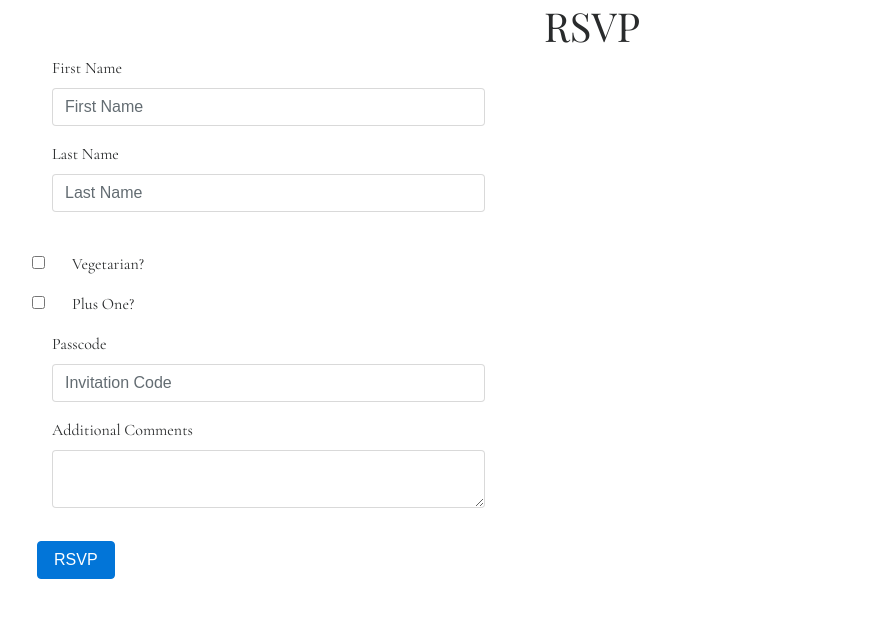
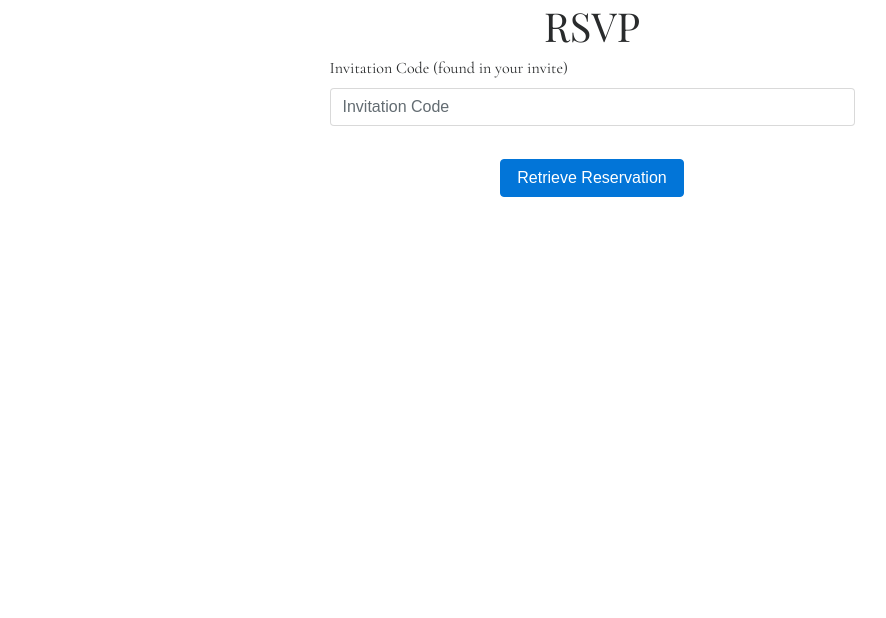
Before and after one commit to davliu/wedding, a Flask app: page /rsvp in a window 1280 px wide. Shown: the part 56-674 px from the top of the page, without its empty margins (48-934 px from the left). Run offline with Flask 2, Linux system fonts and the light colour scheme; some libraries are stand-ins or nearby versions.

Commit message:
make rsvp 2 step process and remove invitee name inputs

```diff
--- a/app/pages/controllers.py
+++ b/app/pages/controllers.py
@@ -1,8 +1,10 @@
 # -*- coding: utf-8 -*-
 
-from flask import Blueprint, render_template, request, flash, redirect, url_for
+import copy
 
-from app.pages.forms import RSVPForm
+from flask import Blueprint, render_template, request, flash, redirect, url_for, session
+
+from app.pages.forms import RSVPForm, RSVPUpdateForm
 from app.pages.rsvp_models import RSVP
 
 bp = Blueprint("pages", __name__)
@@ -21,11 +23,39 @@ def event():
 
 @bp.route("/rsvp", methods=["GET", "POST"])
 def rsvp():
+    session.pop("invite", None)
+    form = RSVPForm()
     if request.method == "POST":
-        form = RSVPForm()
-        if form.validate_on_submit() and RSVP.reserve(form):
-            flash("Thank you for registering!")
-            return redirect(url_for("pages.index"))
+        if form.validate_on_submit():
+            invite = RSVP.validate_invitation_code(form)
+            if invite:
+                session["invite"] = invite
+                return redirect(url_for("pages.rsvp_update"))
     else:
         form = RSVPForm()
     return render_template("pages/rsvp.html", form=form)
+
+@bp.route("/rsvp/update", methods=["GET", "POST"])
+def rsvp_update():
+    invite = session.get("invite")
+    if not invite:
+        if request.method == "POST":
+            flash("Session expired. Please try again!")
+        return redirect(url_for("pages.rsvp"))
+
+    # Populate form fields
+    form = RSVPUpdateForm()
+    for k, v in invite.iteritems():
+        try:
+            if not getattr(form, k).data:
+                getattr(form, k).data = v
+        except:
+            pass
+
+    return_invite = copy.copy(invite)
+    return_invite.pop("row", None)
+    if request.method == "POST" and form.validate_on_submit() and RSVP.reserve(form, invite):
+        session.pop("invite", None)
+        flash("Thank you for registering!")
+        return redirect(url_for("pages.index"))
+    return render_template("pages/rsvp_update.html", form=form, invite=return_invite)
--- a/app/pages/forms.py
+++ b/app/pages/forms.py
@@ -5,24 +5,28 @@ from wtforms import StringField, BooleanField, TextAreaField
 from wtforms.validators import DataRequired, Regexp, length
 
 class RSVPForm(FlaskForm):
-    first_name = StringField(
-        "First Name",
+    invitation_code = StringField(
+        "Invitation Code (found in your invite)",
         validators=[
-            DataRequired(message="Your first name is required"),
-            Regexp(r"^[A-z \d\']*$", message="No special characters allowed"),
-            length(max=100),
+            DataRequired(message="Enter the invitation code included in your invite"),
+            Regexp(r"^[A-z0-9]+$", message="No special characters allowed"),
+            length(max=4),
         ],
-        render_kw={"placeholder": "First Name"},
+        render_kw={"placeholder": "Invitation Code"},
     )
-    last_name = StringField(
-        "Last Name",
+    recaptcha = RecaptchaField(validators=[Recaptcha(message="Solve the recaptcha correctly!")])
+
+class RSVPUpdateForm(FlaskForm):
+    invitation_code = StringField(
+        "Invitation Code (found in your invite)",
         validators=[
-            DataRequired(message="Your last name is required"),
-            Regexp(r"^[A-z \d\']*$", message="No special characters allowed"),
-            length(max=100),
+            DataRequired(message="Enter the invitation code included in your invite"),
+            Regexp(r"^[A-z0-9]+$", message="No special characters allowed"),
+            length(max=4),
         ],
-        render_kw={"placeholder": "Last Name"},
+        render_kw={"placeholder": "Invitation Code"},
     )
+
     plus_one = BooleanField("Plus One?")
     plus_one_name = StringField(
         "Plus One Name (First and Last)",
@@ -32,17 +36,7 @@ class RSVPForm(FlaskForm):
         ],
         render_kw={"placeholder": "Plus One Name"},
     )
-    passcode = StringField(
-        "Passcode",
-        validators=[
-            DataRequired(message="Enter the passcode included in your invite"),
-            Regexp(r"^[A-z0-9]+$", message="No special characters allowed"),
-            length(max=4),
-        ],
-        render_kw={"placeholder": "Invitation Code"},
-    )
     vegetarian = BooleanField("Vegetarian?")
-    recaptcha = RecaptchaField(validators=[Recaptcha(message="Solve the recaptcha correctly!")])
     plus_one_vegetarian = BooleanField("Vegetarian?")
     additional_comments = TextAreaField(
         "Additional Comments",
--- a/app/templates/pages/rsvp.html
+++ b/app/templates/pages/rsvp.html
@@ -18,73 +18,22 @@
 <form method="POST" action="{{ url_for("pages.rsvp") }}">
   {{ form.hidden_tag() }}
   <div class="form-row">
-    <div class="form-group col-md-5">
-      {{ form.first_name.label }}
-      {{ form.first_name(class_="form-control is-invalid" if form.errors.first_name else "form-control") }}
+    <div class="form-group col-md-6 offset-md-3">
+      {{ form.invitation_code.label }}
+      {{ form.invitation_code(class_="form-control is-invalid" if form.errors.invitation_code else "form-control") }}
       <div class="invalid-feedback">
-        {% for e in form.errors.first_name %}{{ e }}{% endfor %}
-      </div>
-    </div>
-    <div class="form-group col-md-5">
-      {{ form.last_name.label }}
-      {{ form.last_name(class_="form-control is-invalid" if form.errors.last_name else "form-control") }}
-      <div class="invalid-feedback">
-        {% for e in form.errors.last_name %}{{ e }}{% endfor %}
-      </div>
-    </div>
-    <div class="form-group col-md-2">
-      <div class="form-check">
-        <br>
-        {{ form.vegetarian(class_="form-check-input") }}
-        {{ form.vegetarian.label(class_="form-check-label") }}
+        {% for e in form.errors.invitation_code %}{{ e }}{% endfor %}
       </div>
     </div>
   </div>
   <div class="form-row">
-    <div class="form-group col-md-2">
-      <div class="form-check">
-        {{ form.plus_one(class_="form-check-input") }}
-        {{ form.plus_one.label(class_="form-check-label") }}
-      </div>
-    </div>
-    <div class="form-group col-md-8 plus-one-field">
-      {{ form.plus_one_name.label }}
-      {{ form.plus_one_name(class_="form-control is-invalid" if form.errors.plus_one_name else "form-control") }}
-      <div class="invalid-feedback">
-        {% for e in form.errors.plus_one_name %}{{ e }}{% endfor %}
-      </div>
-    </div>
-    <div class="form-group col-md-2 plus-one-field">
-      <div class="form-check">
-        <br>
-        {{ form.plus_one_vegetarian(class_="form-check-input") }}
-        {{ form.plus_one_vegetarian.label(class_="form-check-label") }}
-      </div>
-    </div>
-  </div>
-  <div class="form-row">
-    <div class="form-group col-md-5">
-      {{ form.passcode.label }}
-      {{ form.passcode(class_="form-control is-invalid" if form.errors.passcode else "form-control") }}
-      <div class="invalid-feedback">
-        {% for e in form.errors.passcode %}{{ e }}{% endfor %}
-      </div>
-    </div>
-  </div>
-  <div class="form-row">
-    <div class="form-group col-md-5">
-      {{ form.additional_comments.label }}
-      {{ form.additional_comments(class_="form-control is-invalid" if form.errors.additional_comments else "form-control") }}
-    </div>
-  </div>
-  <div class="form-row">
-    <div class="form-group col-md-12">
+    <div class="form-group col-md-6 offset-md-3">
       {{ form.recaptcha }}
     </div>
   </div>
   <div class="form-group row">
-    <div class="col-sm-10">
-      <button type="submit" class="btn btn-primary">RSVP</button>
+    <div class="col-md-12 text-center">
+      <button type="submit" class="btn btn-primary">Retrieve Reservation</button>
     </div>
   </div>
 </form>
--- a/config.py
+++ b/config.py
@@ -5,6 +5,7 @@ class Config(object):
     SECRET_KEY = "SUPER_SECRET"
     SPREADSHEET_NAME = "MY_SPREADSHEET_NAME"
     SHEET_TAB_NAME = "MY_TAB_NAME"
+    TEMPLATES_AUTO_RELOAD = True
 
 
 configs = {
```
Also changed, not shown: app/pages/rsvp_models.py (+42 -27 lines), app/templates/pages/rsvp_update.html (added, +66 -0 lines).
